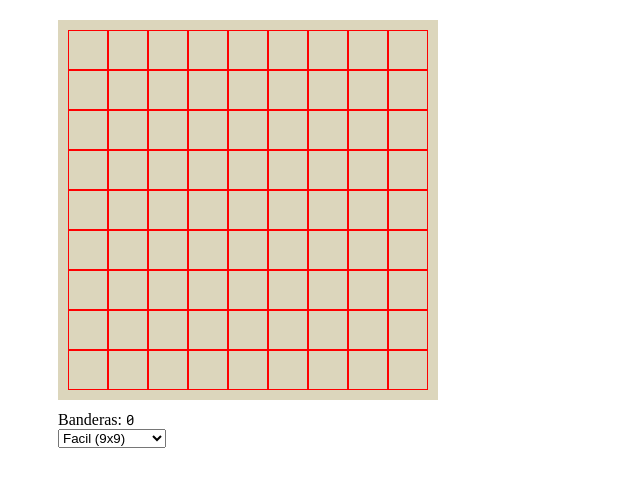
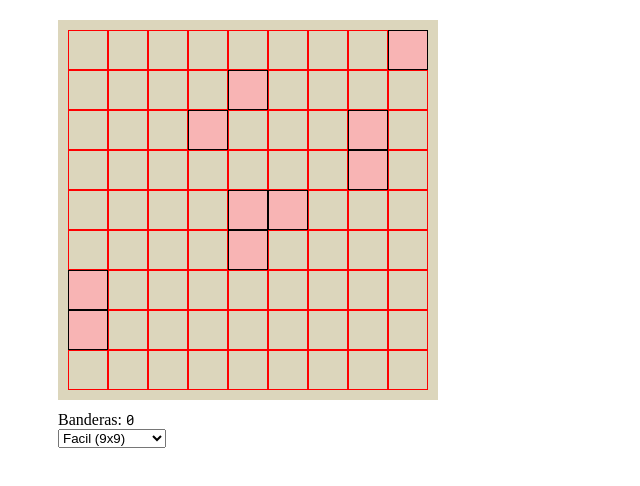
Before and after one commit to danielaC0/Proyectos, a plain HTML site: page Proyecto2/index.html in a window 1280 px wide. Shown: the whole page, without its empty margins (0-640 px from the left). Drawn offline with Linux system fonts and the light colour scheme.

Commit message:
Corrigiendo error y agregando color temporal para las minas

```diff
--- a/Proyecto2/game.js
+++ b/Proyecto2/game.js
@@ -41,6 +41,7 @@ document.addEventListener('DOMContentLoaded', function() {
 
         /*Crear casillas*/
         createBoard(cols,rows,cellsize);
+        createMines(cols * rows, totalMines, squares);
 
     }
     /*Creando el tablero*/
@@ -61,12 +62,15 @@ document.addEventListener('DOMContentLoaded', function() {
             });
             grid.appendChild(square);
             squares.push(square);
+
+            /*Usar click izquierdo para mostrar las casillas*/
+
         }
     }
 
     /*Funcion para generar las minas de manera aleatoria*/
     function createMines(totalSquares, minesCount, boardSquares){
-        const minesCnt = Math.min(minesCount,totalSquares);
+        const minesCnt = Math.min(minesCount,totalSquares); /*No puede haber mas minas que casillas*/
         const minePosition = new Set();
 
         while(minePosition.size < minesCnt){
@@ -74,9 +78,13 @@ document.addEventListener('DOMContentLoaded', function() {
             minePosition.add(randomIndex);
         }
         minePosition.forEach((index) =>{
-            boardSquares[index].classList.add('mine');
+            boardSquares[index].classList.add('mines');
         });
     }
+
+
+
+    /*Funcion para marcar/ quitar las banderas de las casillas*/
     function toggleFlag(square){
         if(isGameOver || square.classList.contains('checked')) return;
         if(!square.classList.contains('flag')){
--- a/Proyecto2/style.css
+++ b/Proyecto2/style.css
@@ -26,6 +26,7 @@
     font-family: "Roboto Mono", monospace;
     font-size: 14px;
 }
-.square.mine{
+.square.mines{
     background-color: #f8b4b4;
+    border: solid 1px black;
 }
```
